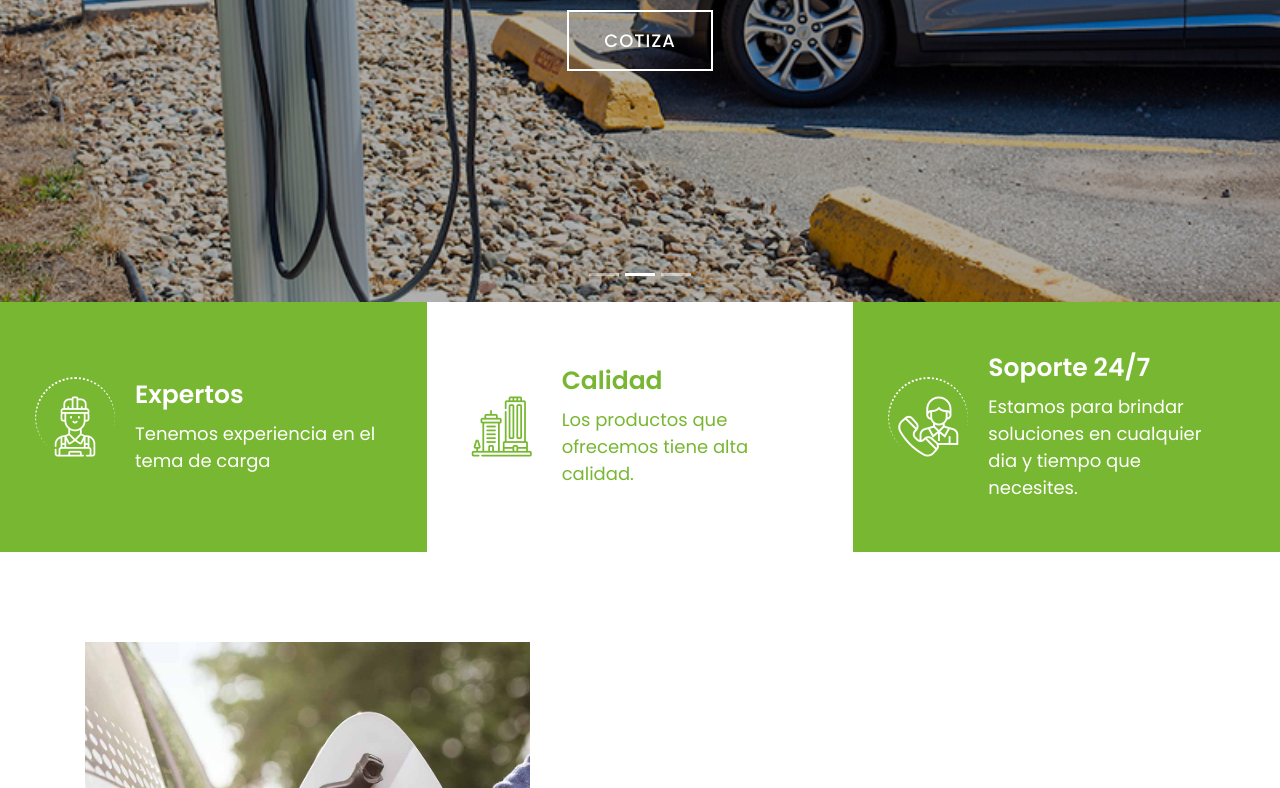
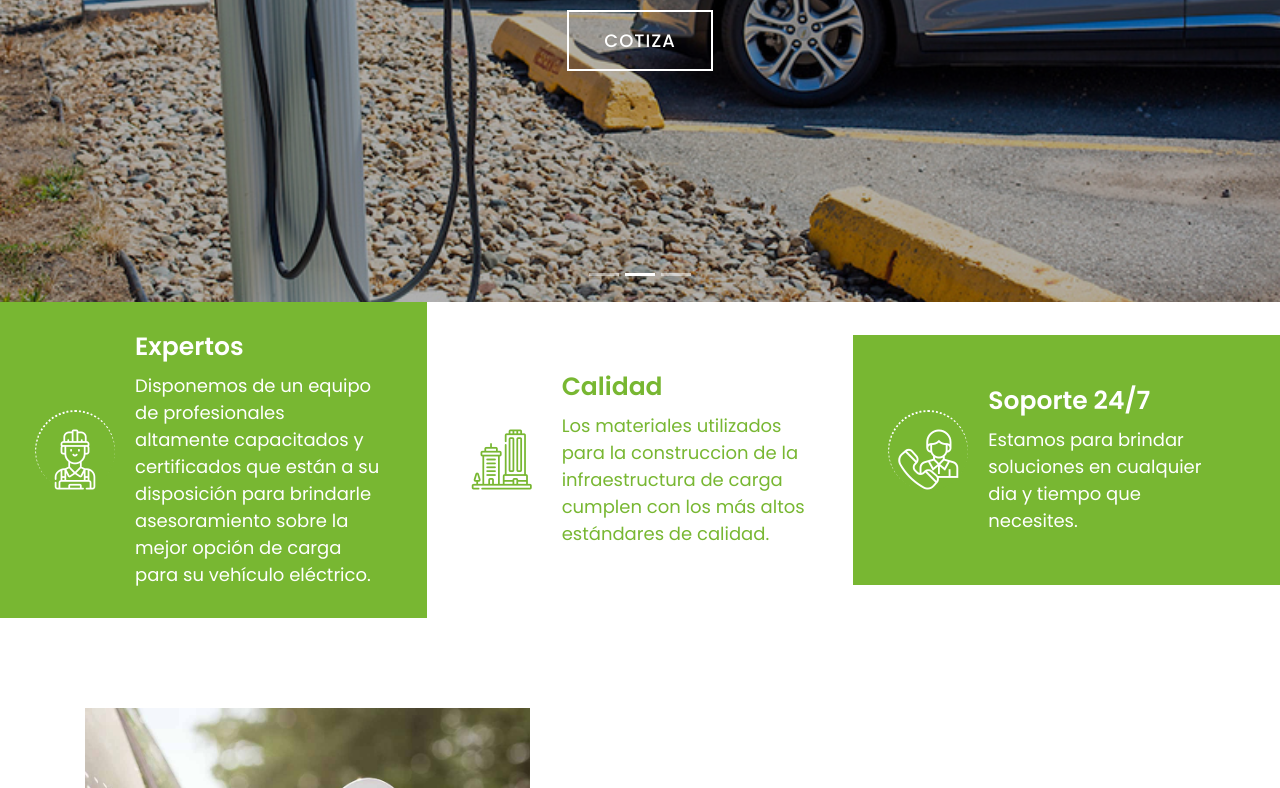
Before and after one commit to andres11362/up-energy.github.io, a plain HTML site: page index.html in a window 1280 px wide. Shown: the part 499-1287 px from the top of the page. Drawn offline with nearby package versions, Linux system fonts and the light colour scheme.

Commit message:
Ajuste de información

```diff
--- a/index.html
+++ b/index.html
@@ -165,7 +165,7 @@
                             </div>
                             <div class="feature-text">
                                 <h3>Expertos</h3>
-                                <p>Tenemos experiencia en el tema de carga</p>
+                                <p>Disponemos de un equipo de profesionales altamente capacitados y certificados que están a su disposición para brindarle asesoramiento sobre la mejor opción de carga para su vehículo eléctrico.</p>
                             </div>
                         </div>
                     </div>
@@ -176,7 +176,7 @@
                             </div>
                             <div class="feature-text">
                                 <h3>Calidad</h3>
-                                <p>Los productos que ofrecemos tiene alta calidad.</p>
+                                <p>Los materiales utilizados para la construccion de la infraestructura de carga cumplen con los más altos estándares de calidad.</p>
                             </div>
                         </div>
                     </div>
```
